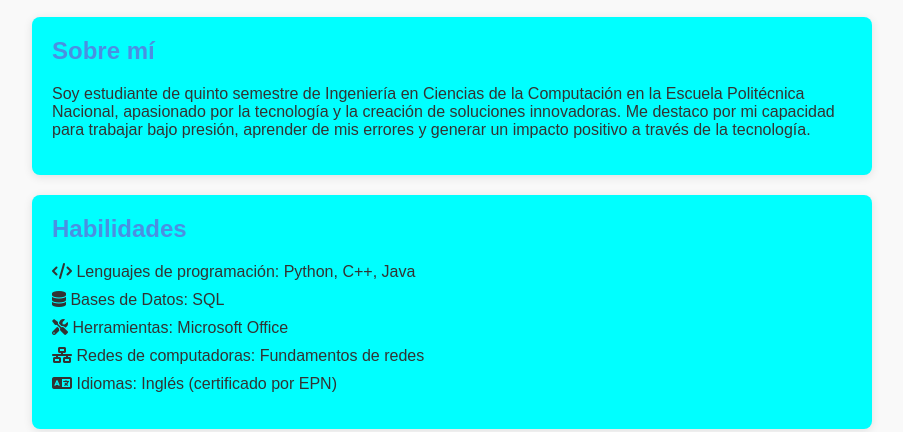
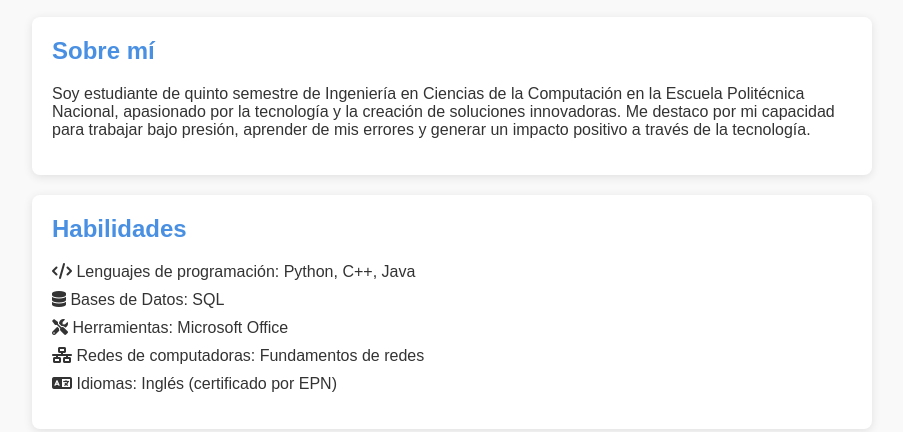
Before and after one commit to anthonypgq/anthonypgq.github.io, a plain HTML site: page index.html in a window 1280 px wide. Shown: the part 368-800 px from the top of the page, without its empty margins (188-1091 px from the left). Drawn offline with Linux system fonts and the light colour scheme.

Commit message:
Update index.html

```diff
--- a/index.html
+++ b/index.html
@@ -71,7 +71,7 @@
 
         /* Secciones */
         section {
-            background-color: #0FF;
+            background-color: white;
             margin: 20px auto;
             padding: 20px;
             border-radius: 8px;
```
